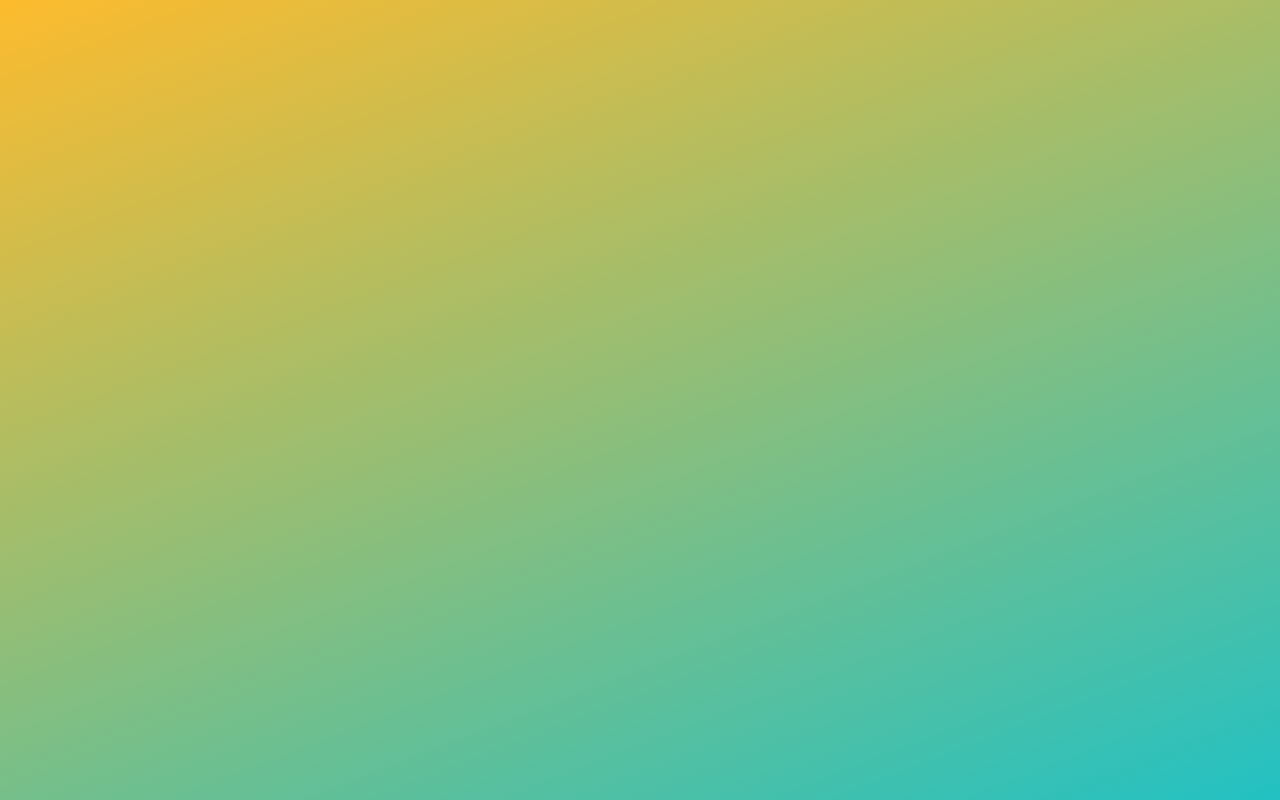
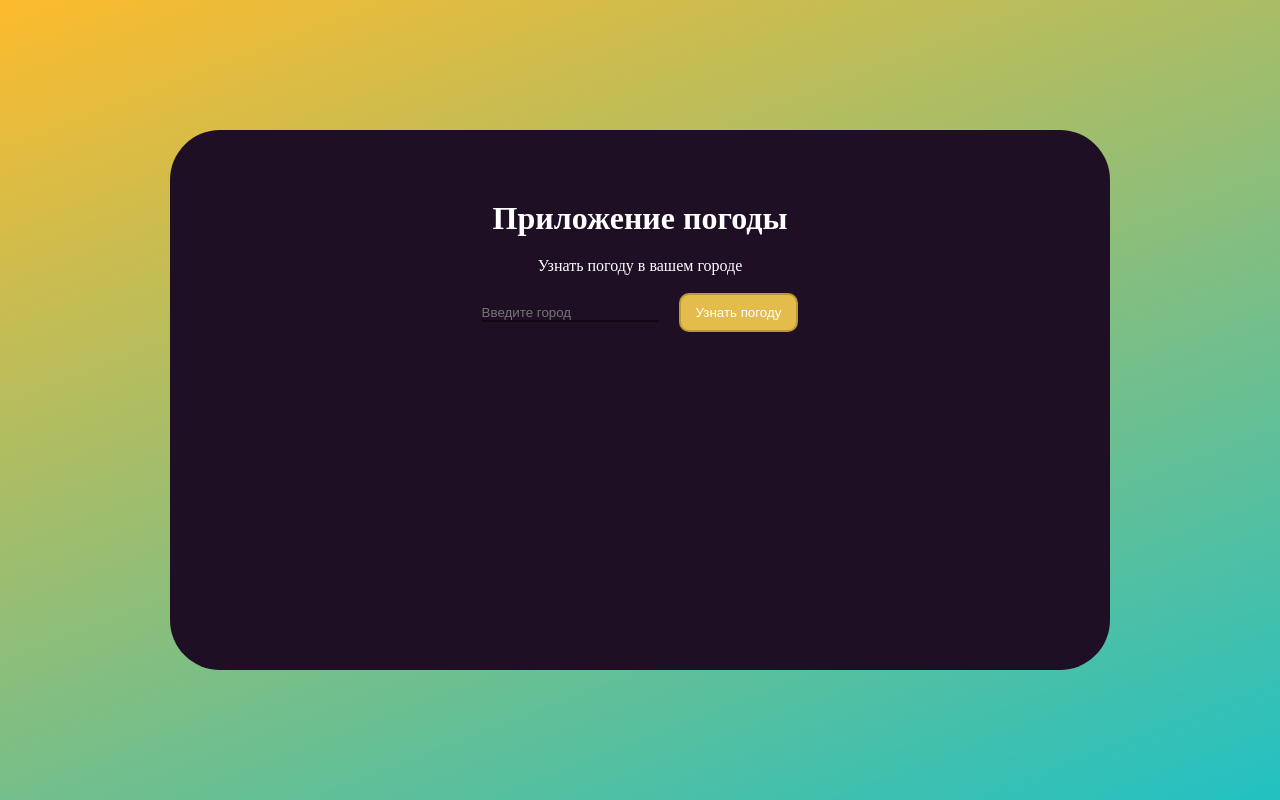
Before and after one commit to RubyVine01/weather-app, a Vue app: page / in a window 1280 px wide. Built offline with nearby package versions, Linux system fonts and the light colour scheme.

Commit message:
add input

```diff
--- a/src/App.vue
+++ b/src/App.vue
@@ -3,7 +3,62 @@
 </script>
 
 <template>
-
+  <div class="wrapper">
+    <h1>Приложение погоды</h1>
+    <p>Узнать погоду в вашем городе</p>
+    <input type="text" placeholder="Введите город">
+    <button>Узнать погоду</button>
+  </div>
 </template>
 
-<style scoped></style>
+<style scoped>
+.wrapper {
+  width: 900px;
+  height: 500px;
+  border-radius: 50px;
+  background: #1f0f24;
+  padding: 20px;
+  text-align: center;
+  color: white;
+}
+
+.wrapper h1 {
+  margin-top: 50px;
+
+}
+
+.wrapper p {
+  margin-top: 20px;
+}
+
+
+.wrapper input {
+  margin-top: 30px;
+  background-color: transparent;
+  border: 0;
+  border-bottom: 2px solid #110813;
+  color: white;
+  font-size: 5px 8px;
+  outline: none;
+}
+
+.wrapper input:focus {
+  border-bottom-color: #6e2d7d;
+}
+
+.wrapper button {
+  margin-left: 20px;
+  background: #e3bc4b;
+  border-radius: 10px;
+  border: 2px solid #b99935;
+  color: white;
+  padding: 10px 15px;
+  margin-left: 20px;
+  cursor: pointer;
+  transition: transform 500ms ease;
+}
+
+.wrapper button:hover {
+  transform: scale(1.1) translateY(-5px);
+}
+</style>
```
